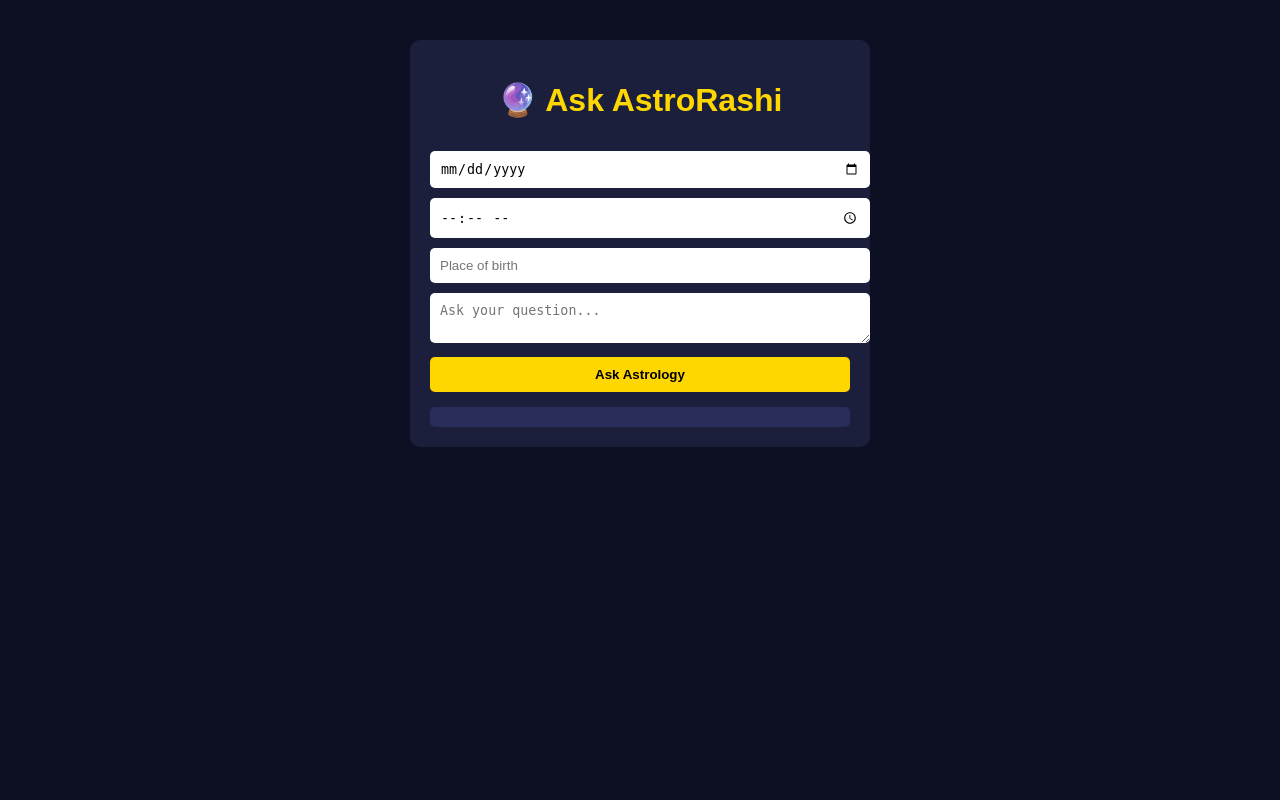
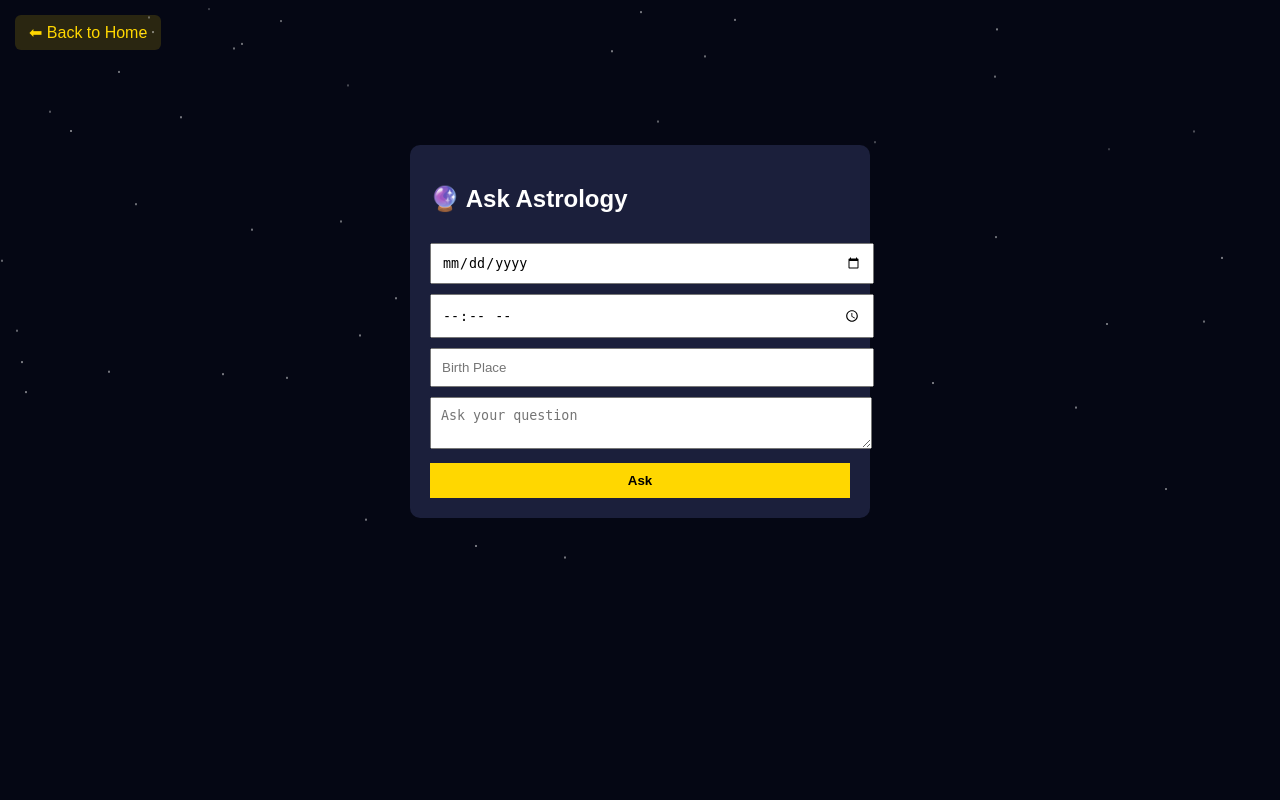
Before and after one commit to Udita1995/astro-ai-bot, a Flask app: page /chat in a window 1280 px wide. Run offline with Flask 3, Linux system fonts and the light colour scheme.

Commit message:
Update index.html

```diff
--- a/templates/index.html
+++ b/templates/index.html
@@ -1,87 +1,101 @@
 <!DOCTYPE html>
 <html>
 <head>
-    <title>Ask AstroRashi</title>
+<title>Ask Astrology</title>
 <meta name="viewport" content="width=device-width, initial-scale=1">
-
 <style>
-        body {
-            background: #0c1022;
-            color: white;
-            font-family: Arial;
-            margin: 0;
+body{
+    margin:0;
+    font-family:Arial;
+    background:#050714;
+    color:white;
+    overflow:hidden;
 }
-
-        .box {
-            width: 420px;
-            max-width: 95%;
-            margin: 40px auto;
-            padding: 20px;
-            background: #1b1f3b;
-            border-radius: 10px;
+.stars{
+    position:fixed;
+    width:100%;
+    height:100%;
+    z-index:0;
 }
-
-        h1 {
-            text-align: center;
-            color: gold;
+.star{
+    position:absolute;
+    width:2px;
+    height:2px;
+    background:white;
+    border-radius:50%;
+    opacity:0.8;
+    animation:move linear infinite;
 }
-
-        input, textarea, button {
-            width: 100%;
-            margin-top: 10px;
-            padding: 10px;
-            border-radius: 5px;
-            border: none;
+@keyframes move{
+    from{transform:translateY(0);}
+    to{transform:translateY(-120vh);opacity:0;}
 }
-
-        button {
-            background: gold;
-            font-weight: bold;
-            cursor: pointer;
+.box{
+    position:relative;
+    z-index:2;
+    width:420px;
+    margin:80px auto;
+    padding:20px;
+    background:#1b1f3b;
+    border-radius:10px;
+    animation:fade 1s ease;
 }
-
-        .reply {
-            margin-top: 15px;
-            background: #292d5c;
-            padding: 10px;
-            border-radius: 5px;
+@keyframes fade{
+    from{opacity:0;transform:translateY(20px);}
+    to{opacity:1;transform:translateY(0);}
+}
+.back-home{
+    display:inline-block;
+    margin:15px;
+    padding:8px 14px;
+    background:rgba(255,215,0,0.15);
+    color:gold;
+    text-decoration:none;
+    border-radius:6px;
+}
+input,textarea,button{
+    width:100%;
+    margin-top:10px;
+    padding:10px;
+}
+button{
+    background:gold;
+    border:none;
+    font-weight:bold;
 }
 </style>
 </head>
 
 <body>
+<div class="stars" id="stars"></div>
+<a href="/" class="back-home">⬅ Back to Home</a>
 
 <div class="box">
-    <h1>🔮 Ask AstroRashi</h1>
-
+<h2>🔮 Ask Astrology</h2>
 <input type="date" id="dob">
 <input type="time" id="time">
-    <input type="text" id="place" placeholder="Place of birth">
-    <textarea id="question" placeholder="Ask your question..."></textarea>
-
-    <button onclick="ask()">Ask Astrology</button>
-
-    <div class="reply" id="reply"></div>
+<input id="place" placeholder="Birth Place">
+<textarea id="question" placeholder="Ask your question"></textarea>
+<button onclick="ask()">Ask</button>
+<div id="reply"></div>
 </div>
 
 <script>
-function ask() {
-    fetch("/chat", {
-        method: "POST",
-        headers: {"Content-Type": "application/json"},
-        body: JSON.stringify({
-            dob: document.getElementById("dob").value,
-            time: document.getElementById("time").value,
-            place: document.getElementById("place").value,
-            question: document.getElementById("question").value
-        })
-    })
-    .then(res => res.json())
-    .then(data => {
-        document.getElementById("reply").innerText = data.reply;
-    });
+for(let i=0;i<100;i++){
+    let s=document.createElement("div");
+    s.className="star";
+    s.style.left=Math.random()*100+"vw";
+    s.style.top=Math.random()*100+"vh";
+    s.style.animationDuration=10+Math.random()*20+"s";
+    document.getElementById("stars").appendChild(s);
+}
+function ask(){
+fetch("/chat",{method:"POST",headers:{"Content-Type":"application/json"},
+body:JSON.stringify({
+dob:dob.value,time:time.value,
+place:place.value,question:question.value})})
+.then(r=>r.json()).then(d=>reply.innerText=d.reply);
 }
 </script>
-
 </body>
 </html>
```
Lines whose indentation alone changed are shown as unchanged.
